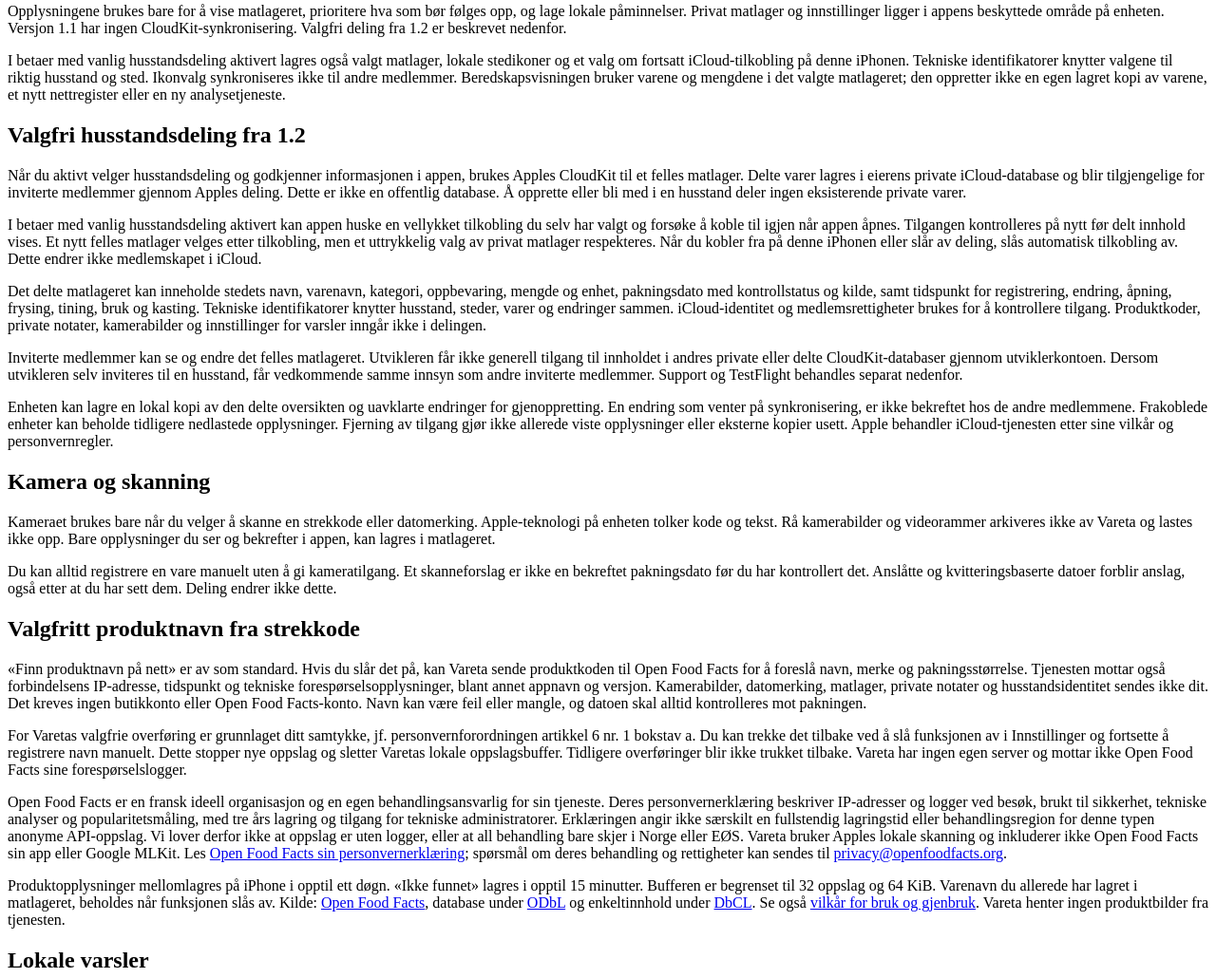
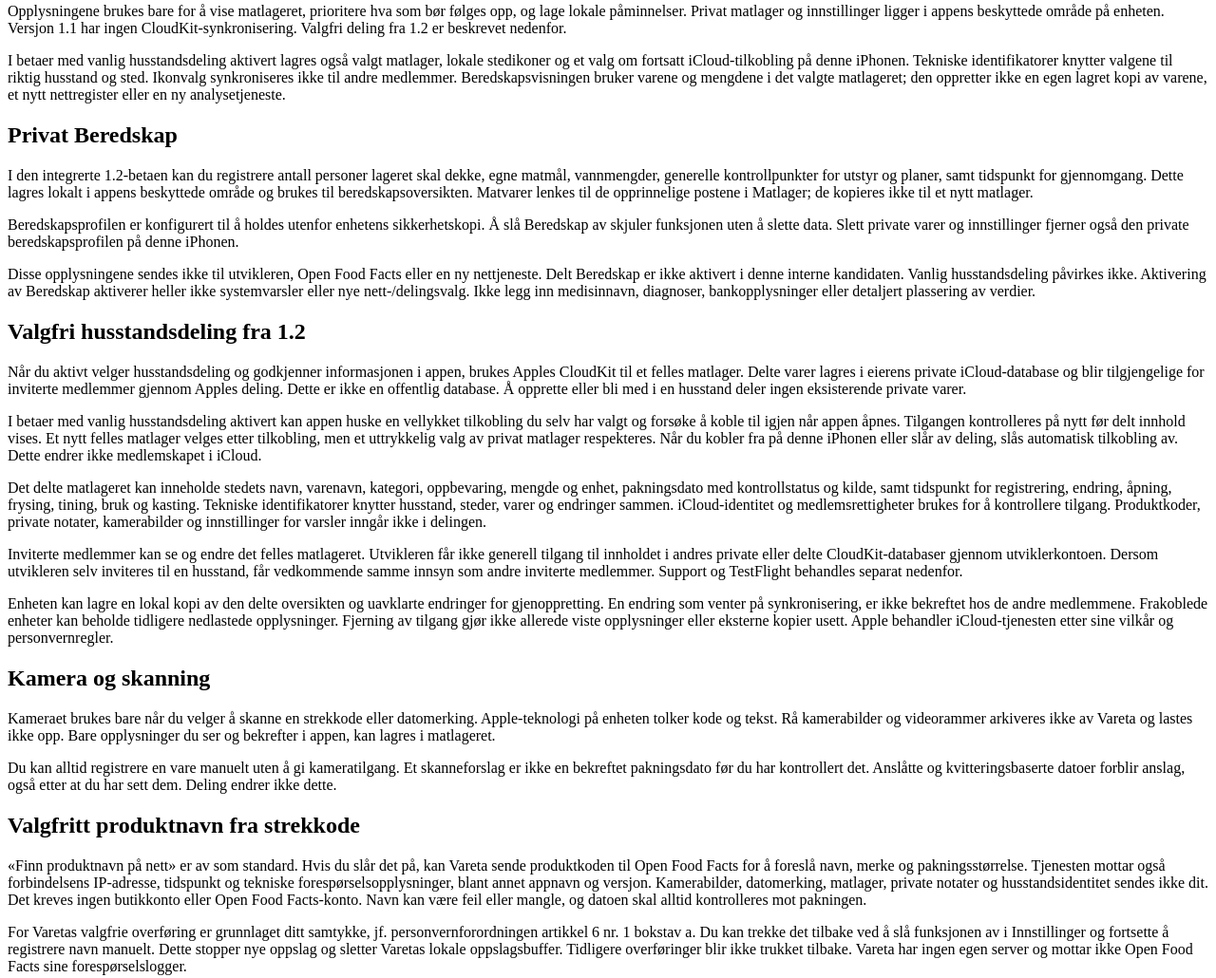
Before and after one commit to Browsern1/vareta-pages, a plain HTML site: page personvern/index.html in a window 1280 px wide. Shown: the part 951-1981 px from the top of the page at 95% size. Drawn offline with Linux system fonts and the light colour scheme.

Commit message:
Document owner-approved local private Preparedness data in Vareta 1.2 beta

```diff
--- a/personvern/index.html
+++ b/personvern/index.html
@@ -11,7 +11,7 @@
     <main>
       <header>
         <h1>Personvernerklæring for Vareta</h1>
-        <p>Sist oppdatert: <time datetime="2026-10-02">2. oktober 2026</time></p>
+        <p>Sist oppdatert: <time datetime="2026-10-05">5. oktober 2026</time></p>
       </header>
 
       <section>
@@ -88,6 +88,29 @@
           riktig husstand og sted. Ikonvalg synkroniseres ikke til andre medlemmer. Beredskapsvisningen
           bruker varene og mengdene i det valgte matlageret; den oppretter ikke en egen lagret kopi av
           varene, et nytt nettregister eller en ny analysetjeneste.
+        </p>
+      </section>
+
+      <section>
+        <h2>Privat Beredskap</h2>
+        <p>
+          I den integrerte 1.2-betaen kan du registrere antall personer lageret skal dekke,
+          egne matmål, vannmengder, generelle kontrollpunkter for utstyr og planer, samt
+          tidspunkt for gjennomgang. Dette lagres lokalt i appens beskyttede område og
+          brukes til beredskapsoversikten. Matvarer lenkes til de opprinnelige postene i
+          Matlager; de kopieres ikke til et nytt matlager.
+        </p>
+        <p>
+          Beredskapsprofilen er konfigurert til å holdes utenfor enhetens sikkerhetskopi.
+          Å slå Beredskap av skjuler funksjonen uten å slette data. Slett private varer og
+          innstillinger fjerner også den private beredskapsprofilen på denne iPhonen.
+        </p>
+        <p>
+          Disse opplysningene sendes ikke til utvikleren, Open Food Facts eller en ny
+          nettjeneste. Delt Beredskap er ikke aktivert i denne interne kandidaten.
+          Vanlig husstandsdeling påvirkes ikke. Aktivering av Beredskap aktiverer heller
+          ikke systemvarsler eller nye nett-/delingsvalg. Ikke legg inn medisinnavn,
+          diagnoser, bankopplysninger eller detaljert plassering av verdier.
         </p>
       </section>
 
@@ -237,7 +260,7 @@
         <h2>Eksterne lenker og kontakt</h2>
         <p>
           Vareta inneholder brukerinitierte HTTPS-lenker til denne personvernerklæringen og til
-          offentlig veiledning hos Mattilsynet og, fra 1.3, Direktoratet for samfunnssikkerhet og
+          offentlig veiledning hos Mattilsynet og, i den integrerte 1.2-betaen, Direktoratet for samfunnssikkerhet og
           beredskap (DSB). Når du åpner en ekstern nettside, gjelder nettstedets
           egne personvernregler og tekniske logger.
         </p>
```
